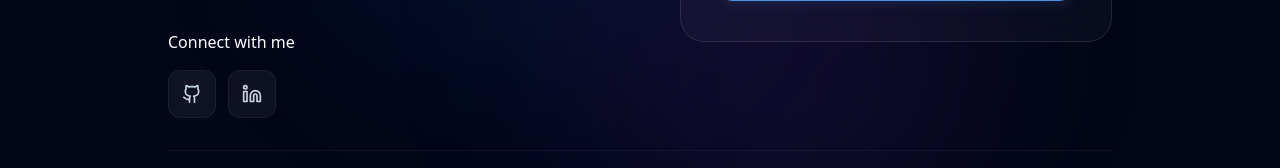
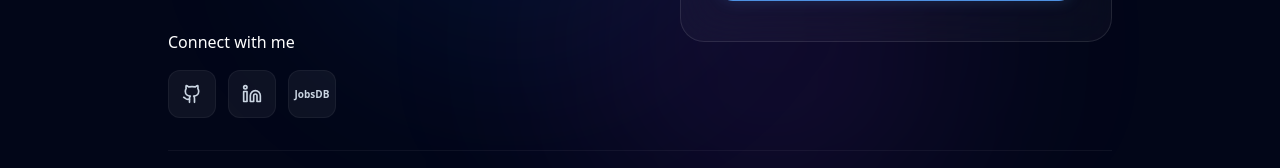
Before and after one commit to nathapatt/nathapat, a React (Vite) app: page / in a window 1280 px wide. Shown: the part 5652-5820 px from the top of the page. Built offline with nearby package versions, Linux system fonts and the light colour scheme.

Commit message:
add JobsDB connected way

```diff
--- a/src/components/Contact.tsx
+++ b/src/components/Contact.tsx
@@ -47,6 +47,11 @@ export function Contact() {
                                     icon={<Linkedin className="w-5 h-5" />}
                                     label="LinkedIn"
                                 />
+                                <SocialLink
+                                    href="https://th.jobsdb.com/th/profiles/nathapat-nerangsi-yLgrwFC2dg"
+                                    icon={<span className="text-[10px] font-bold leading-none">JobsDB</span>}
+                                    label="JobsDB"
+                                />
                             </div>
                         </div>
                     </div>
```
